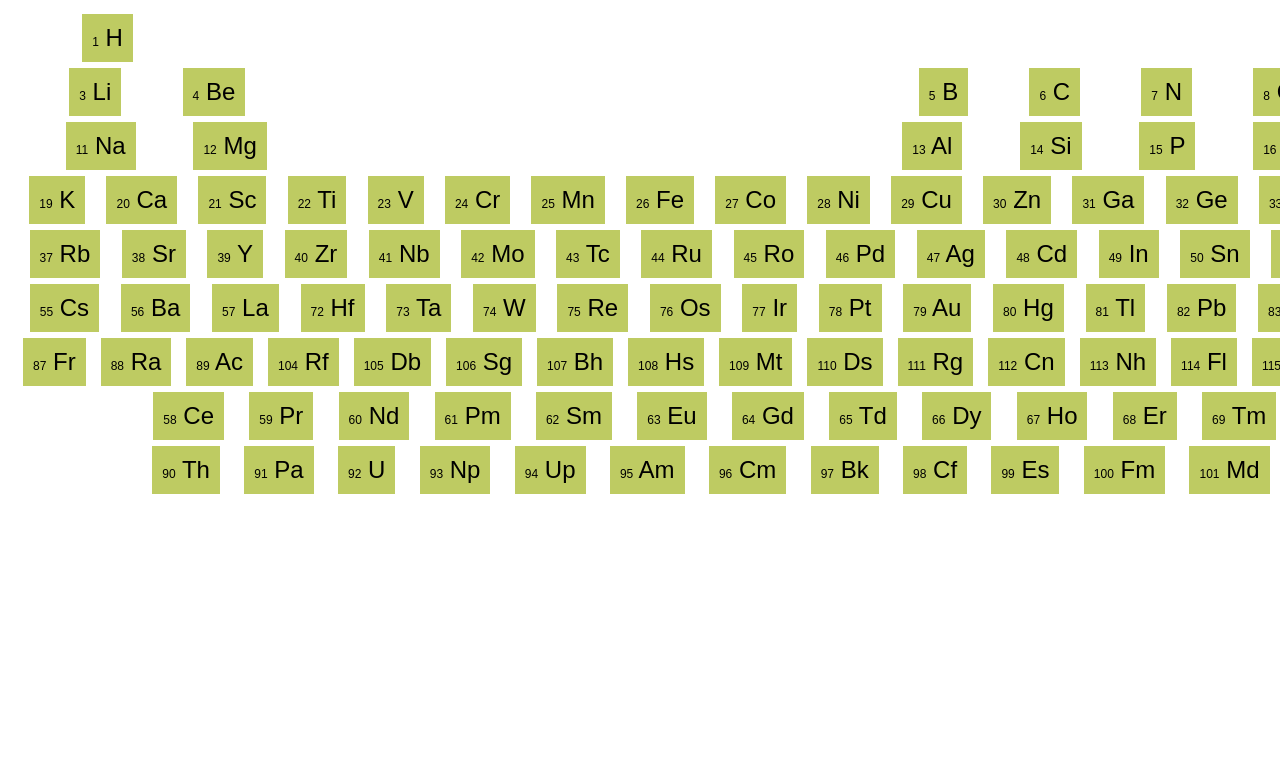
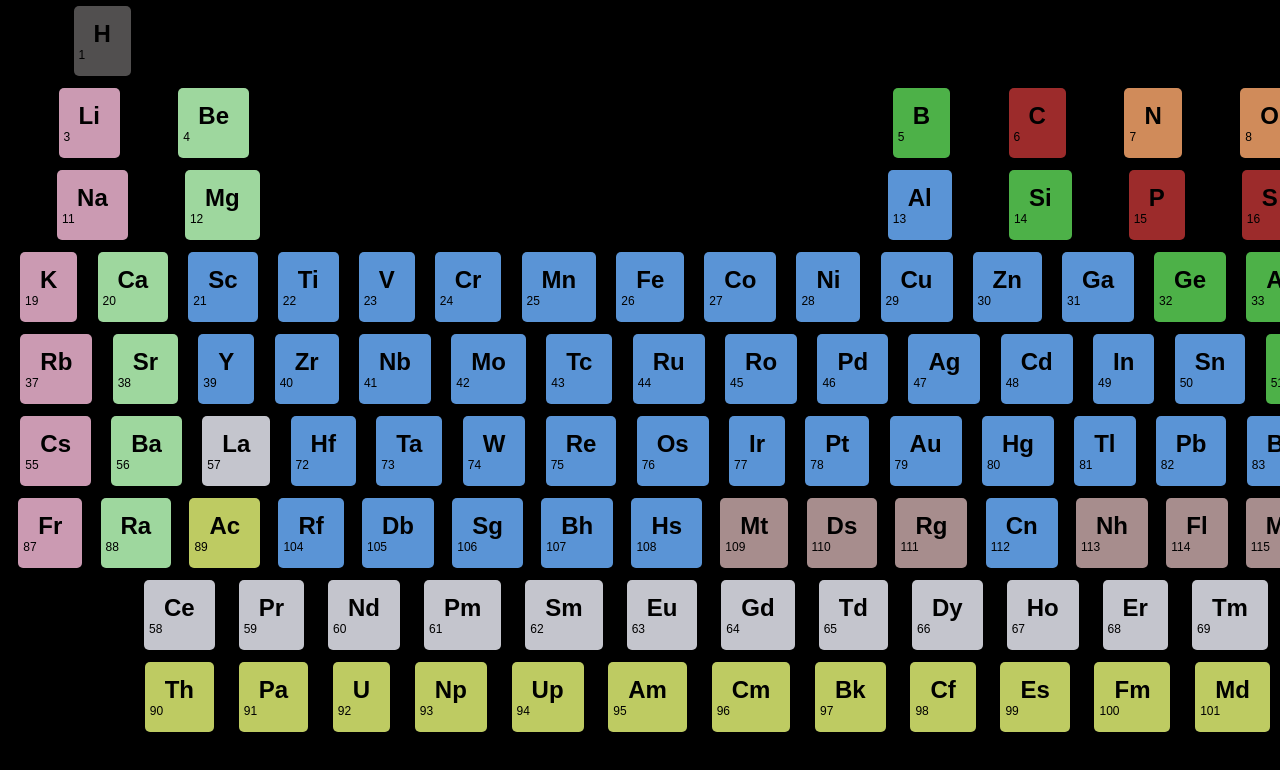
Before and after one commit to CarapaceonBear/periodic_table_challenge, a plain HTML site: page index.html in a window 1280 px wide. Shown: the top 770 px of the page. Drawn offline with Linux system fonts and the light colour scheme; a web font is replaced by a local one.

Commit message:
initial styling of element boxes

```diff
--- /dev/null
+++ b/Style/_body.scss
@@ -0,0 +1,5 @@
+@use "./variables" as *;
+
+body {
+    background-color: $color-background;
+}
--- a/Style/_element.scss
+++ b/Style/_element.scss
@@ -2,16 +2,67 @@
 
 .table {
     &__element {
+        display: flex;
+        flex-direction: column;
+        justify-content: center;
+        align-items: center;
+
         margin-top: 6px;
         font-family: $primary-font;
+        font-weight: 600;
         font-size: 24px;
-        padding: 10px;
-        background-color: $color-light-green;
 
+        border-radius: 5px;
+        height: 70px;
+
+        &--d-grey {
+            background-color: $color-dark-grey;
+        }
+        &--yellow {
+            background-color: $color-yellow;
+        }
+        &--pink {
+            background-color: $color-pink;
+        }
+        &--g-green {
+            background-color: $color-grey-green;
+        }
+        &--green {
+            background-color: $color-green;
+        }
+        &--red {
+            background-color: $color-red;
+        }
+        &--orange {
+            background-color: $color-orange;
+        }
+        &--blue {
+            background-color: $color-blue;
+        }
+        &--l-green {
+            background-color: $color-light-green;
+        }
+        &--grey {
+            background-color: $color-grey;
+        }
+        &--white {
+            background-color: $color-white;
+        }
     }
+    &__letter {
+        margin:0 20px 0 20px;
+        font-weight: $letter-weight;
+    }
+
     &__number {
         font-size: 50%;
+        order: 2;
+        justify-self: flex-end;
+        align-self: flex-start;
+        margin-left: 5px;
+        font-weight: $number-weight;
     }
+
 
 
     &__empty {
--- /dev/null
+++ b/Style/_resets.scss
@@ -0,0 +1,5 @@
+* {
+    padding: 0;
+    margin: 0;
+    box-sizing: border-box;
+}
--- a/Style/_table.scss
+++ b/Style/_table.scss
@@ -24,6 +24,7 @@
     flex-direction: column;
     justify-content: space-around;
     align-items: center;
+    gap: 6px;
     width: 1600px;
 
 
--- a/Style/_variables.scss
+++ b/Style/_variables.scss
@@ -1,6 +1,8 @@
-@import url('https://fonts.googleapis.com/css2?family=Kodchasan&display=swap');
+@import url('https://fonts.googleapis.com/css2?family=Kodchasan:wght@400;700&display=swap');
 
 $primary-font: 'Kodchasan', sans-serif;
+$number-weight: 400;
+$letter-weight: 700;
 
 $color-background: black;
 $color-dark-grey: rgb(81, 79, 79);
--- a/Style/style.scss
+++ b/Style/style.scss
@@ -1,2 +1,4 @@
+@use "./body";
 @use "./element";
 @use "./table";
+@use "./resets";
```
Also changed, not shown: Style/style.css, 1 other file.
